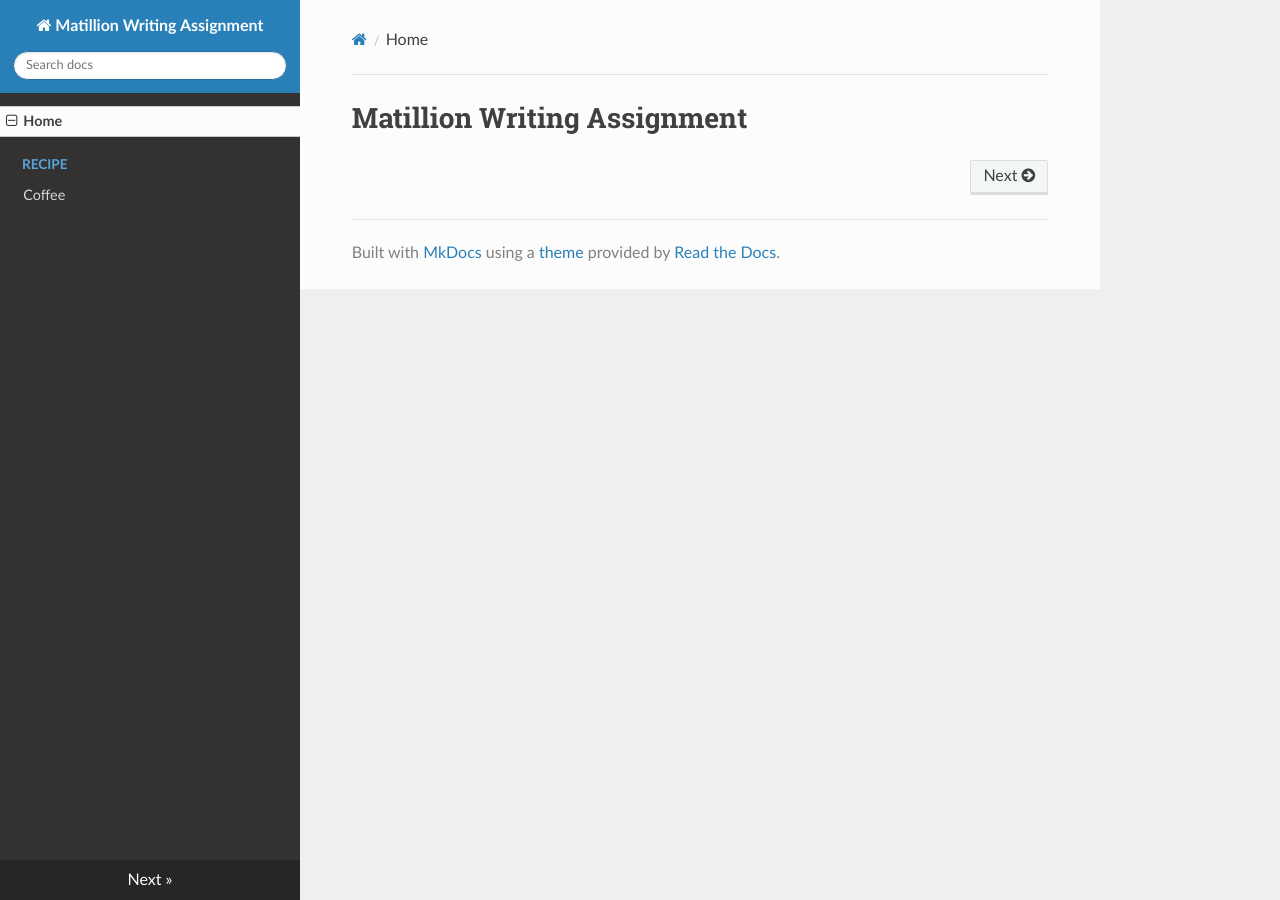
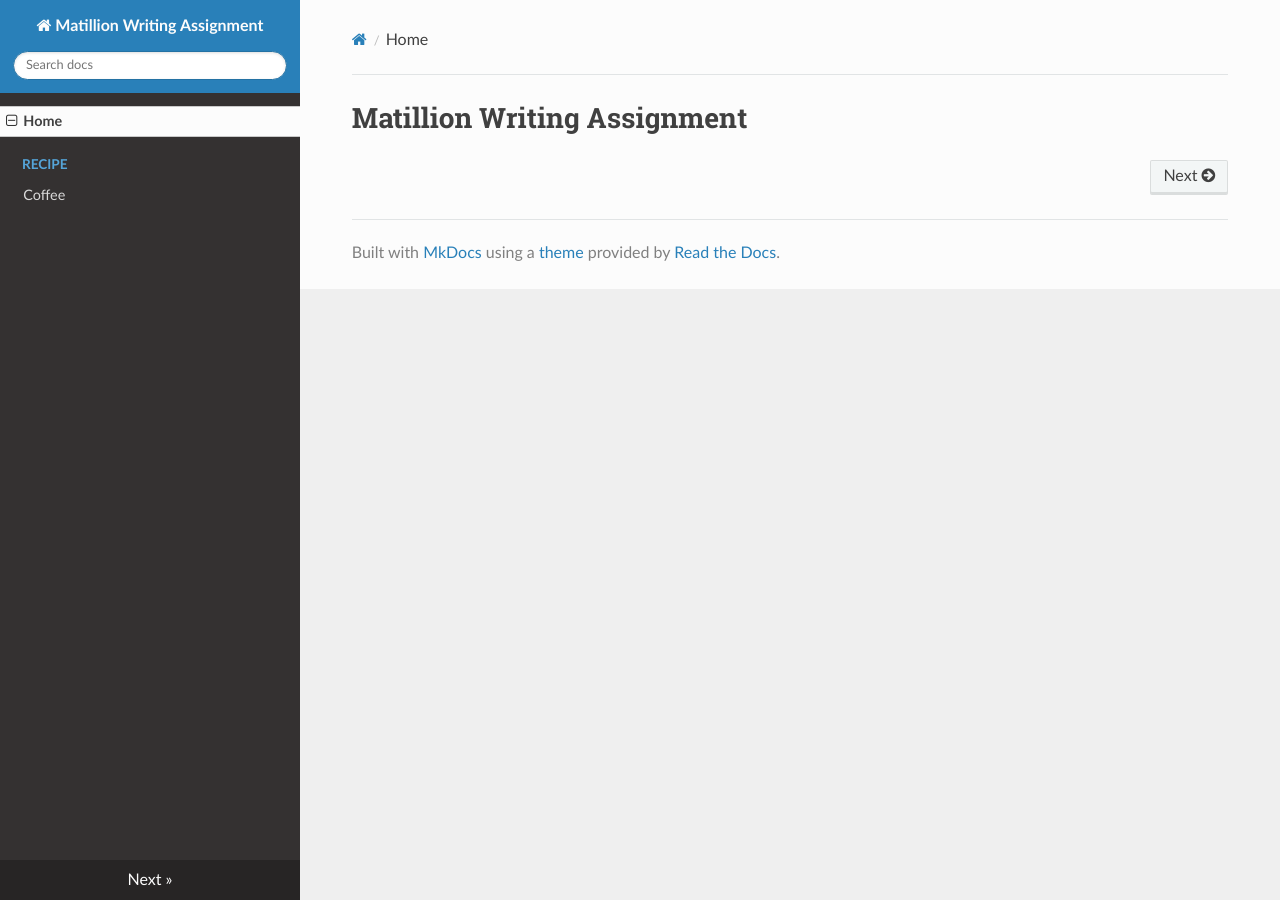
Before and after one commit to nairsharathkumar/MSW, an MkDocs documentation site: the page built from docs/index.md, in a window 1280 px wide. Built offline with MkDocs 1.6.1, drawn with Linux system fonts in a browser that asks for light colours; nearby versions of some CDN libraries.

Commit message:
Update extra.css

```diff
--- a/docs/extra.css
+++ b/docs/extra.css
@@ -1,3 +1,3 @@
-.md-content {
-   max-width: 100%;
+.wy-nav-content {
+   max-width: 100%; !important;
 }
```
